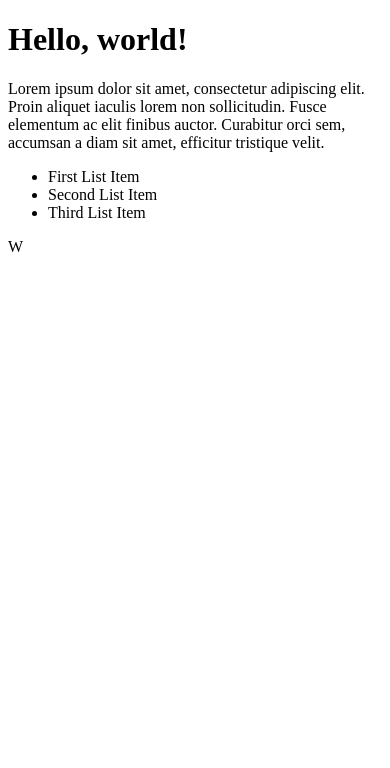
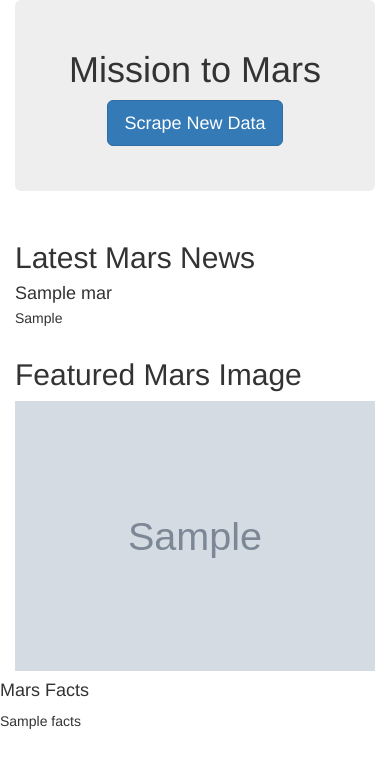
Before and after one commit to callistusikeata/Mission-to-Mars, a Flask app: page / in a window 390 px wide. Shown: the top 768 px of the page. Run offline with Flask 2, Linux system fonts and the light colour scheme; grey boxes marked "Sample" are stand-in pictures; a database or web service that is not in the repository returns one stand-in record (values such as "Sample title"); some libraries are stand-ins or nearby versions.

Commit message:
Commit to main

```diff
--- a/templates/index.html
+++ b/templates/index.html
@@ -1,24 +1,53 @@
 <!DOCTYPE html>
 <html lang="en">
-<head>
-    <meta charset="UTF-8">
-    <meta http-equiv="X-UA-Compatible" content="IE=edge">
-    <meta name="viewport" content="width=device-width, initial-scale=1.0">
-    <title>Math is Fun!</title>
-</head>
-<body>
-    <h1>Hello, world!</h1>
-    <p>
-        Lorem ipsum dolor sit amet, consectetur adipiscing elit. Proin aliquet
-     iaculis lorem non sollicitudin. Fusce elementum ac elit finibus auctor.
-     Curabitur orci sem, accumsan a diam sit amet, efficitur tristique velit.
-    </p>
-    <ul>
-        <li>First List Item</li>
-        <li>Second List Item</li>
-        <li> Third List Item</li>
-    </ul>
-</body>
+  <head>
+    <meta charset="UTF-8" />
+    <meta name="viewport" content="width=device-width, initial-scale=1.0" />
+    <meta http-equiv="X-UA-Compatible" content="ie=edge" />
+    <title>Mission to Mars</title>
+    <link
+      rel="stylesheet"
+      href="https://maxcdn.bootstrapcdn.com/bootstrap/3.3.7/css/bootstrap.min.css"
+    />
+  </head>
+  <body>
+    <div class="container">
+      <!-- Add Jumbotron to Header -->
+      <div class="jumbotron text-center">
+        <h1>Mission to Mars</h1>
+        <!-- Add a button to activate scraping script -->
+        <p><a class="btn btn-primary btn-lg" href="/scrape" role="button">Scrape New Data</a></p>
+      </div>
+      <!-- Add section for Mars News -->
+      <div class="row" id="mars-news">
+        <div class="col-md-12">
+          <div class="media">
+            <div class="media-body">
+              <h2>Latest Mars News</h2>
+              <h4 class="media-heading">{{ mars.news_title }}</h4>
+              <p>{{ mars.news_paragraph }}</p>
+            </div>
+          </div>
+        </div>
+      </div>
+      <!-- Section for Featured Image and Facts table -->
+      <div class="row" id="mars-featured-image">
+        <div class="col-md-8">
+          <h2>Featured Mars Image</h2>
+          <img
+            src="{{mars.featured_image }}"
+            class="img-responsive"
+            alt="Responsive image"
+          />
+        </div>
+        <div class="col-md-4">
+          <!-- Mars Facts -->
+          <div class="row" id="mars-facts">
+            <h4>Mars Facts</h4>
+            {{ mars.facts | safe }}
+          </div>
+        </div>
+      </div>
+    </div>
+  </body>
 </html>
-
-W
```
Also changed, not shown: index.html (added, +24 -0 lines), scraping.py (added, +98 -0 lines), Mission_to_Mars.py (renamed from templates/Mission_to_Mars.py), app.py (renamed from templates/app.py), 1 other file.
